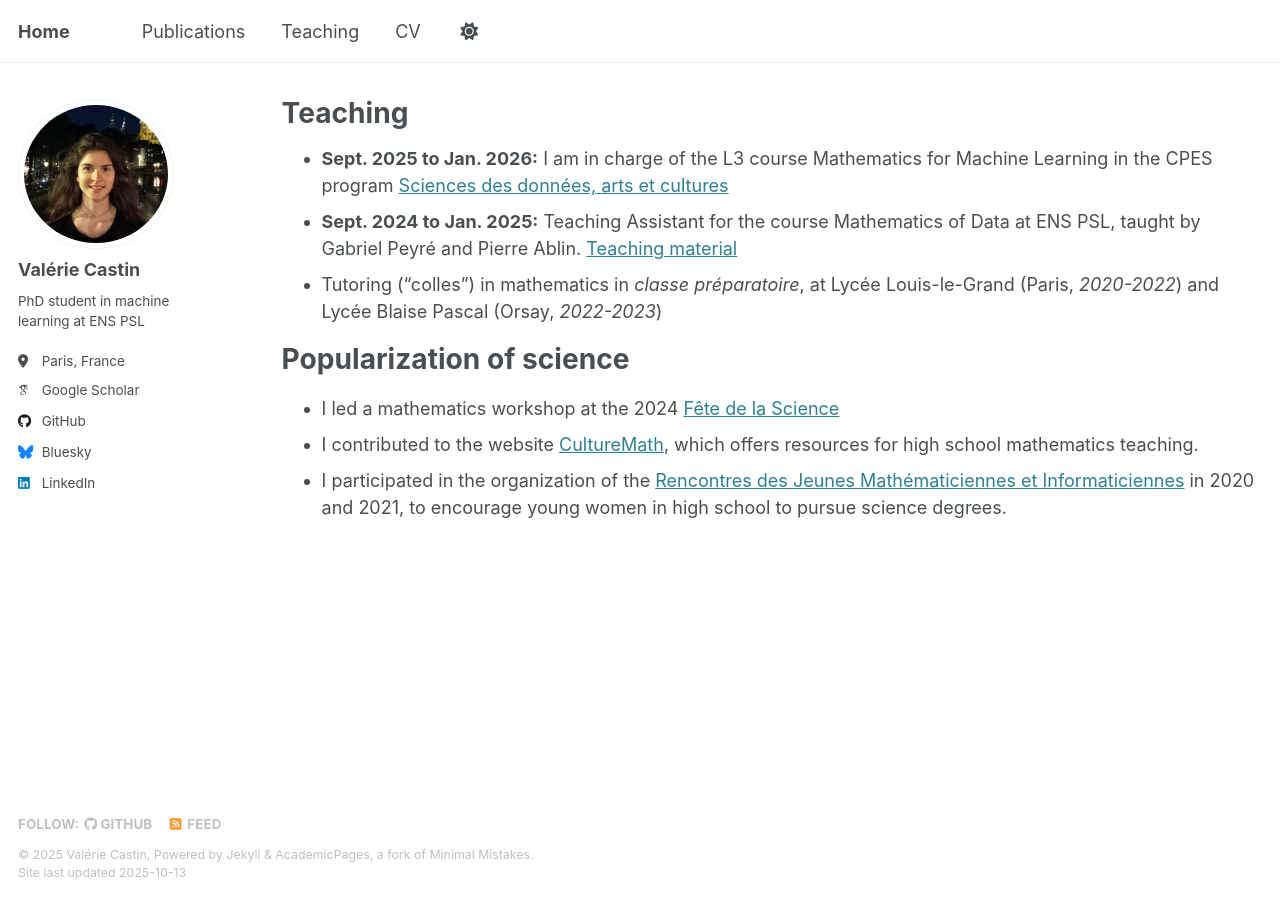
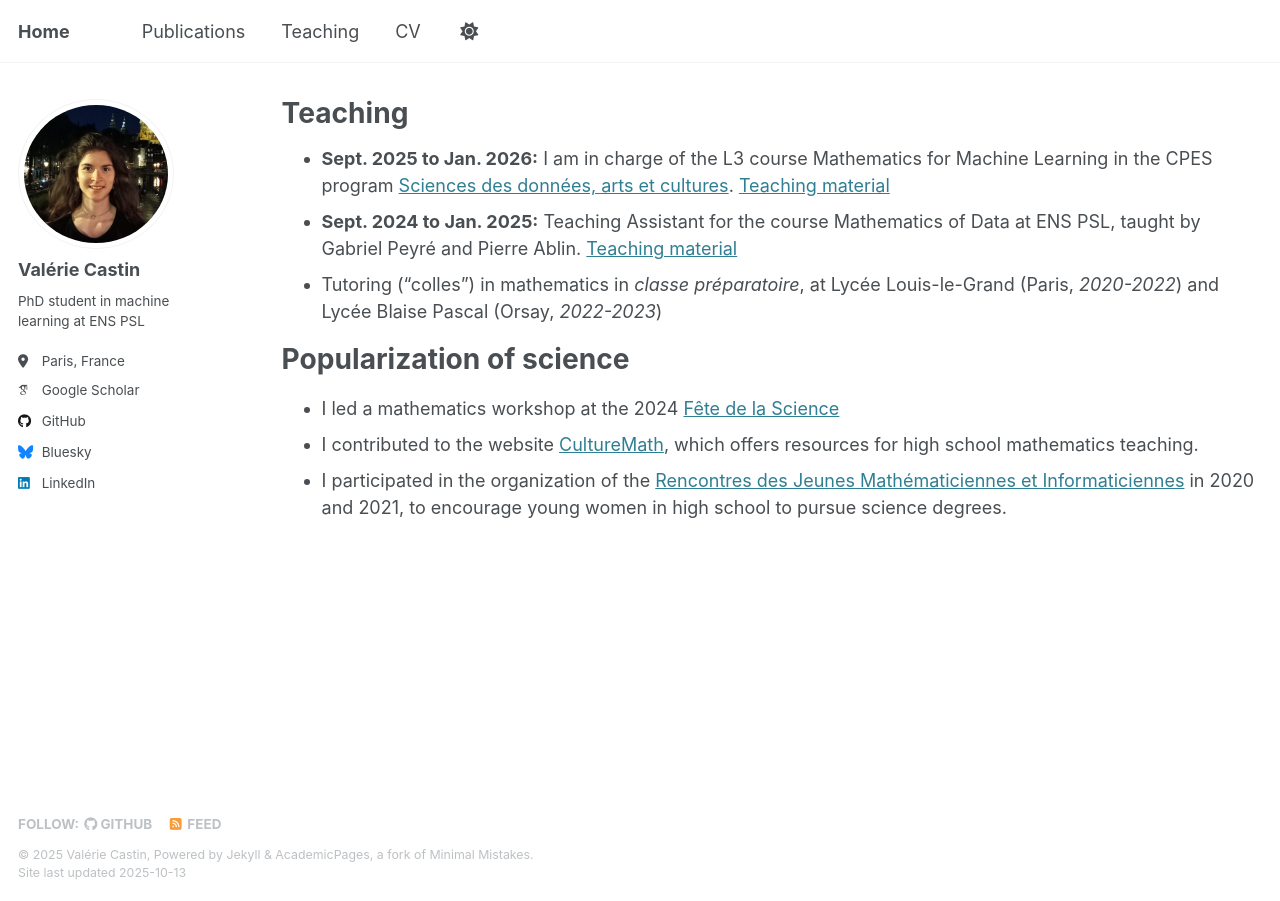
Before and after one commit to vcastin/vcastin.github.io, a Jekyll site: the page built from _pages/teaching.md, in a window 1280 px wide. Built offline with Jekyll 4.4.1, drawn with Linux system fonts in a browser that asks for light colours; some web fonts are replaced.

Commit message:
added link to teaching material

```diff
--- a/_pages/teaching.md
+++ b/_pages/teaching.md
@@ -11,7 +11,7 @@ author_profile: true
   {% include archive-single.html %}
 {% endfor %} -->
 
-- **Sept. 2025 to Jan. 2026:** I am in charge of the L3 course Mathematics for Machine Learning in the CPES program [Sciences des données, arts et cultures](https://psl.eu/formation/cpes-psl-louis-le-grand)
+- **Sept. 2025 to Jan. 2026:** I am in charge of the L3 course Mathematics for Machine Learning in the CPES program [Sciences des données, arts et cultures](https://psl.eu/formation/cpes-psl-louis-le-grand). [Teaching material](https://github.com/vcastin/teaching_CPES_2526)
 - **Sept. 2024 to Jan. 2025:** Teaching Assistant for the course Mathematics of Data at ENS PSL, taught by Gabriel Peyré and Pierre Ablin. [Teaching material](https://github.com/vcastin/teaching)
 - Tutoring ("colles") in mathematics in *classe préparatoire*, at Lycée Louis-le-Grand (Paris, *2020-2022*) and Lycée Blaise Pascal (Orsay, *2022-2023*)
 
```
